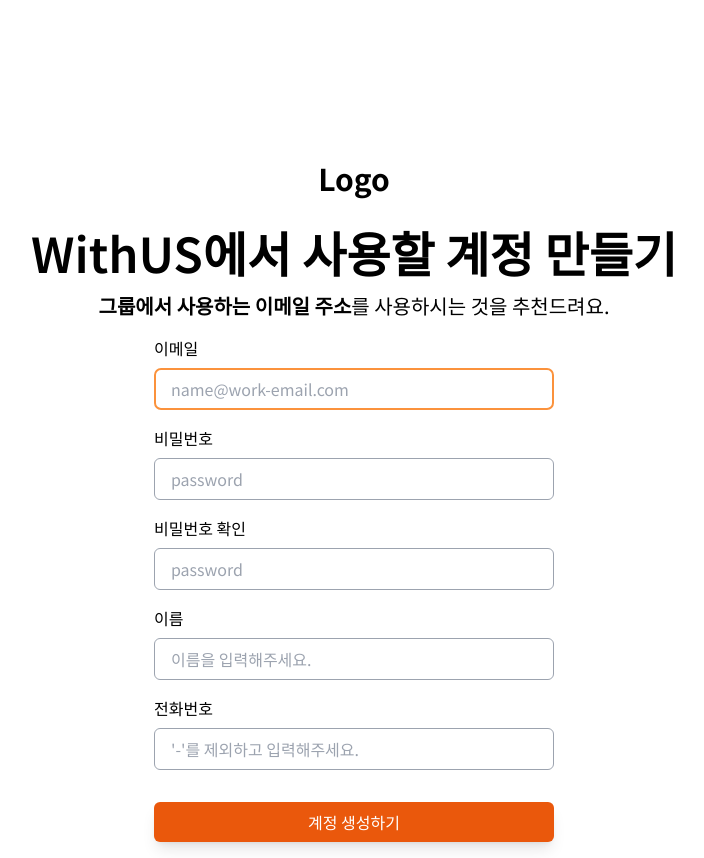
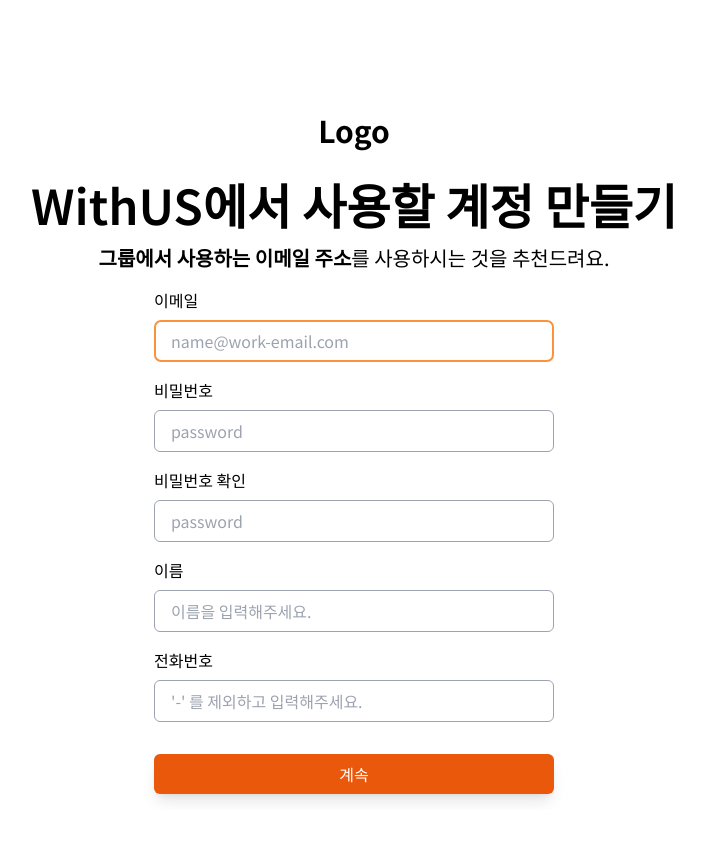
Before and after one commit to Acro-Potatoes/withus-fe, a Next.js app: page /sign/up in a window 1280 px wide. Shown: the whole page, without its empty margins (286-990 px from the left). After the commit the page ends 810 px from the top, so only its background shows below. Built offline with nearby package versions, Linux system fonts and the light colour scheme.

Commit message:
Style: 스타일 수정

```diff
--- a/app/sign/layout.tsx
+++ b/app/sign/layout.tsx
@@ -1,7 +1,7 @@
 import { ReactNode } from 'react'
 
 const SignLayout = ({ children }: { children: ReactNode }) => {
-    return <div className="flex justify-center mt-40">{children}</div>
+    return <div className="flex justify-center mt-28">{children}</div>
 }
 
 export default SignLayout
--- a/app/ui/inputs.tsx
+++ b/app/ui/inputs.tsx
@@ -7,7 +7,6 @@
         <input
             className="peer w-full border border-gray-400 rounded-md py-2 px-4 text-md placeholder:text-gray-400 focus:outline-orange-400 my-2"
             {...rest}
-            autoComplete="off"
         />
     )
 }
--- a/app/ui/sign/sign-up-form.tsx
+++ b/app/ui/sign/sign-up-form.tsx
@@ -51,10 +51,10 @@
                 <TextField
                     id="phone"
                     name="phone"
-                    placeholder="'-'를 제외하고 입력해주세요."
+                    placeholder="'-' 를 제외하고 입력해주세요."
                 />
             </div>
-            <Button type="submit">계정 생성하기</Button>
+            <Button type="submit">계속</Button>
         </form>
     )
 }
```
